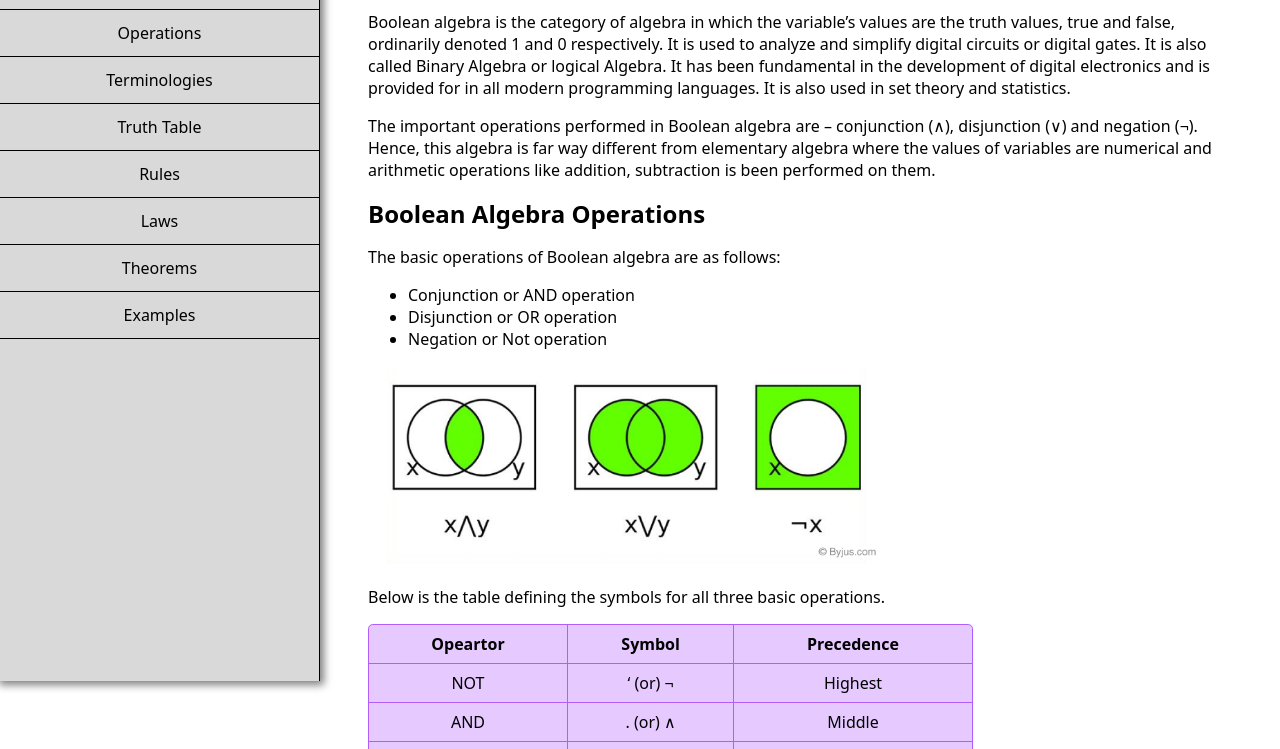
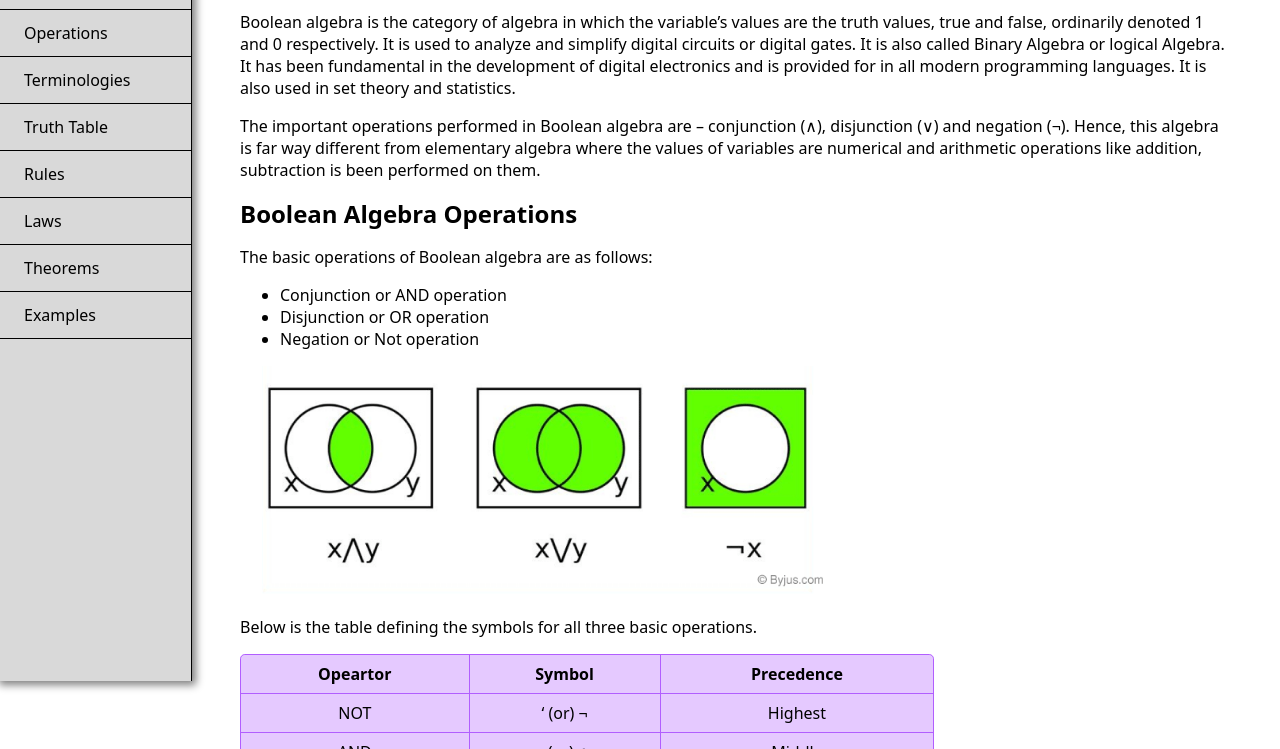
Before and after one commit to Karan2721/HTML-CSS-Basics, a plain HTML site: page technical-documentation/index.html in a window 1280 px wide. Shown: the part 119-868 px from the top of the page. Drawn offline with Linux system fonts and the light colour scheme.

Commit message:
added hover effect and made nav bar smaller on technical documentation

```diff
--- a/technical-documentation/styles.css
+++ b/technical-documentation/styles.css
@@ -9,7 +9,7 @@ body{
     position: fixed;
     margin: 0;
     padding:0;
-    width:25%;
+    width:15%;
     height: 100%;
     text-align: center;
     border-right: 0.1em solid black;
@@ -38,7 +38,7 @@ body{
 .sidebar ul li{
     box-sizing: border-box;
     position: relative;
-    text-align: center;
+    text-align: left;
     padding:0.75em 0em;
     left:0em;
     margin: 0 0;
@@ -48,14 +48,15 @@ body{
 .sidebar .nav{
     text-align: center;
     text-decoration: none;
-    color:black
+    color:black;
+    margin:1.5em;
 }
 .content{
     position: relative;
     box-sizing: border-box;
     top:0;
-    left:25%;
-    width:75%;
+    left:15%;
+    width:85%;
     padding: 0em 3em;
 }
 .content h1{
@@ -101,3 +102,8 @@ p span{
 img{
     max-width: 60%;
 }
+.sidebar ul li:hover{
+    background-color: rgb(213, 169, 255);
+    text-decoration-color: aliceblue;
+    text-decoration-style: bold;
+}
```
